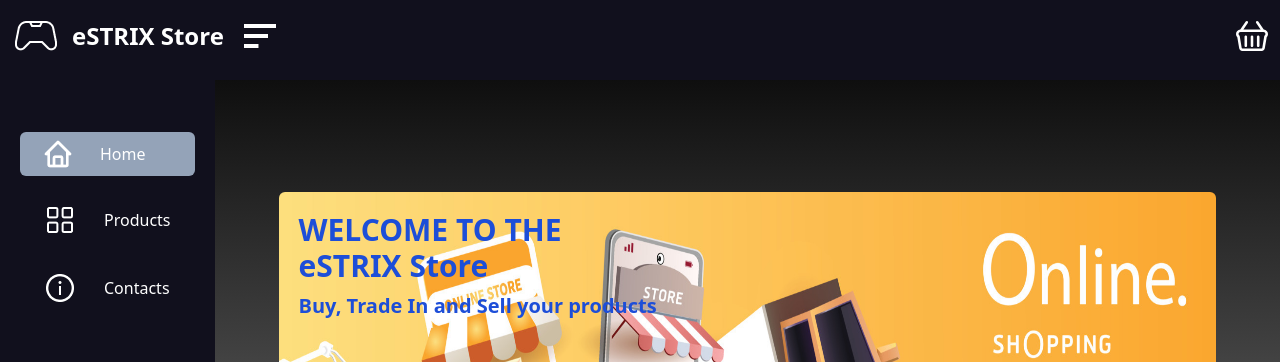
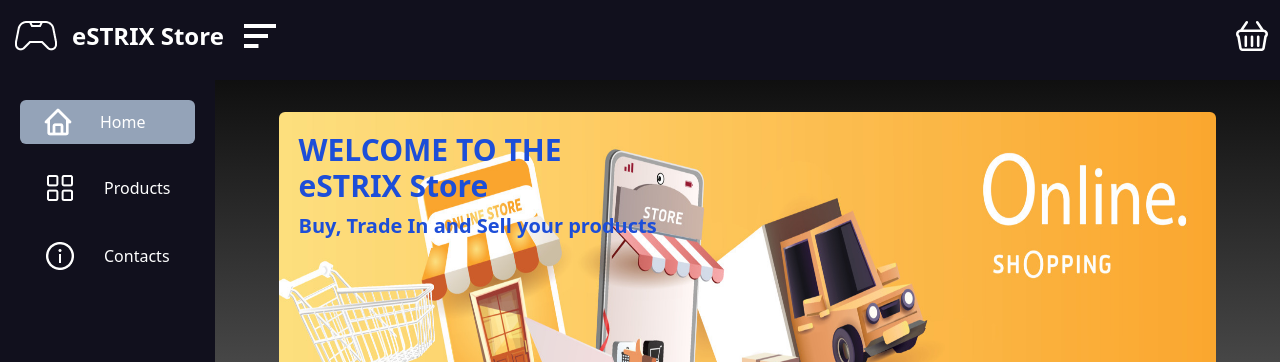
Before and after one commit to yevkod/estrix-ecomerce, a React (Create React App) app: page / in a window 1280 px wide. Shown: the top 362 px of the page. Built offline with nearby package versions, Linux system fonts and the light colour scheme; no server answers.

Commit message:
feat: fix header

```diff
--- a/src/components/header/HeaderView.tsx
+++ b/src/components/header/HeaderView.tsx
@@ -37,7 +37,7 @@ export const HeaderView: React.FC<HeaderViewProps> = ({ menu, setMenu }) => {
   };
 
   return (
-    <div className="w-full relative h-[80px] p-3 bg-[#11101D]">
+    <div className="w-full fixed h-[80px] p-3 bg-[#11101D]">
       <div className="flex items-center justify-between gap-3">
         <div className="flex items-center gap-3">
           <div className="cursor-pointer">
@@ -53,11 +53,13 @@ export const HeaderView: React.FC<HeaderViewProps> = ({ menu, setMenu }) => {
             <img src={menu_left} alt="" />
           </div>
         </div>
-        <div
-          className="flex relative gap-3 cursor-pointer"
-
-        >
-          <img src={basket} alt="" className="w-8" onClick={handleShowBasketClick}/>
+        <div className="flex relative gap-3 cursor-pointer">
+          <img
+            src={basket}
+            alt=""
+            className="w-8"
+            onClick={handleShowBasketClick}
+          />
           {productsBasket.length !== 0 && (
             <div className="flex absolute items-center text-white text-center justify-center bg-red-500 w-6 rounded-full">
               {productsBasket.length}
@@ -72,7 +74,7 @@ export const HeaderView: React.FC<HeaderViewProps> = ({ menu, setMenu }) => {
         </div>
         {showBasket && (
           <div className="absolute right-10 top-20 z-[100]">
-            <Basket/>
+            <Basket />
           </div>
         )}
       </div>
--- a/src/components/navbar/NavbarView.tsx
+++ b/src/components/navbar/NavbarView.tsx
@@ -32,7 +32,7 @@ export const NavbarView: React.FC = () => {
 
   return (
     <div className="bg-[#11101D] w-full h-full max-w-[260px] p-5">
-      <div className="flex flex-col pt-8 gap-5 w-full mx-auto">
+      <div className="flex flex-col pt-20 gap-5 w-full mx-auto">
         {buttons.map((item) => (
           <div
             className="flex flex-col mx-auto w-full max-w-[250px]"
```
